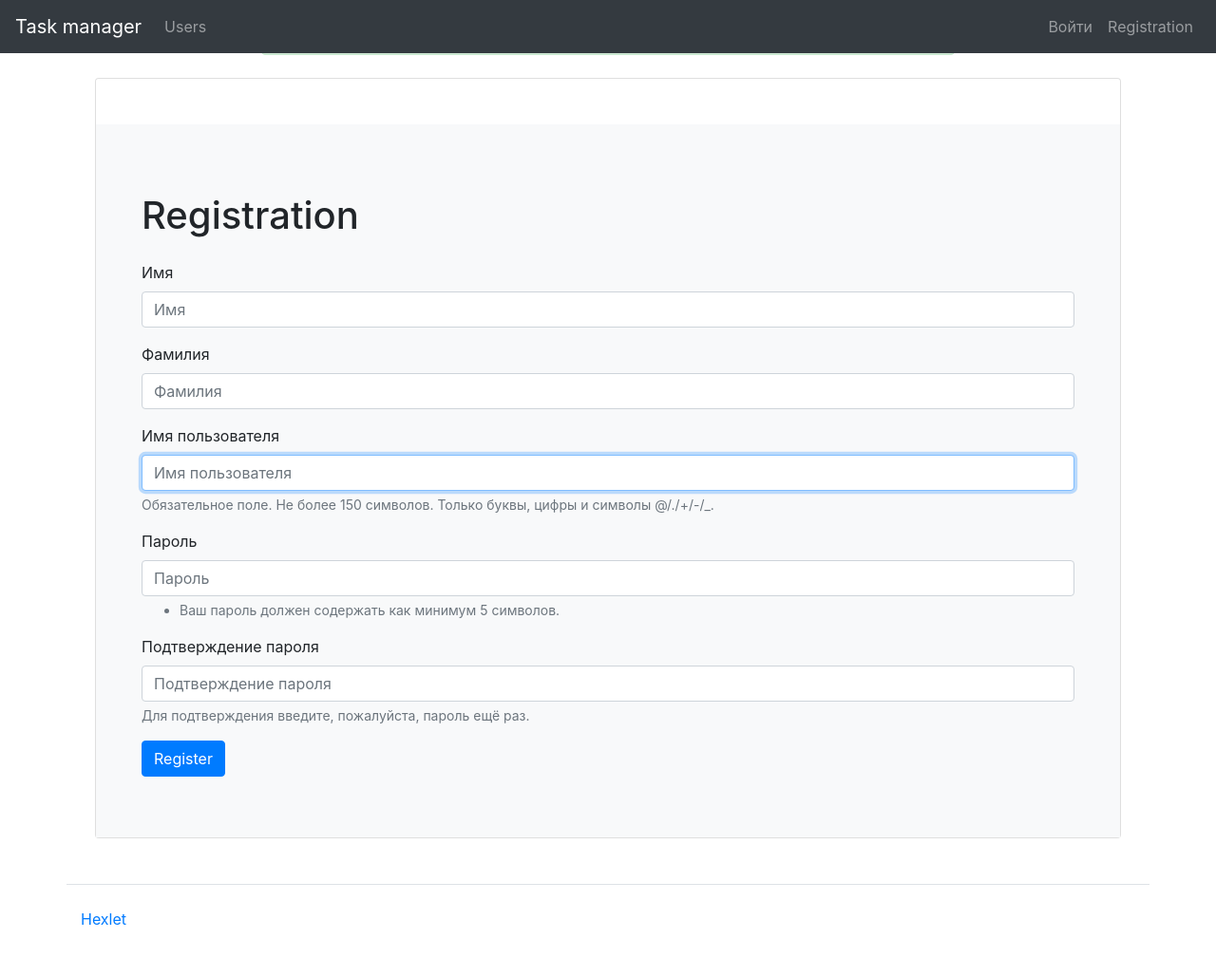
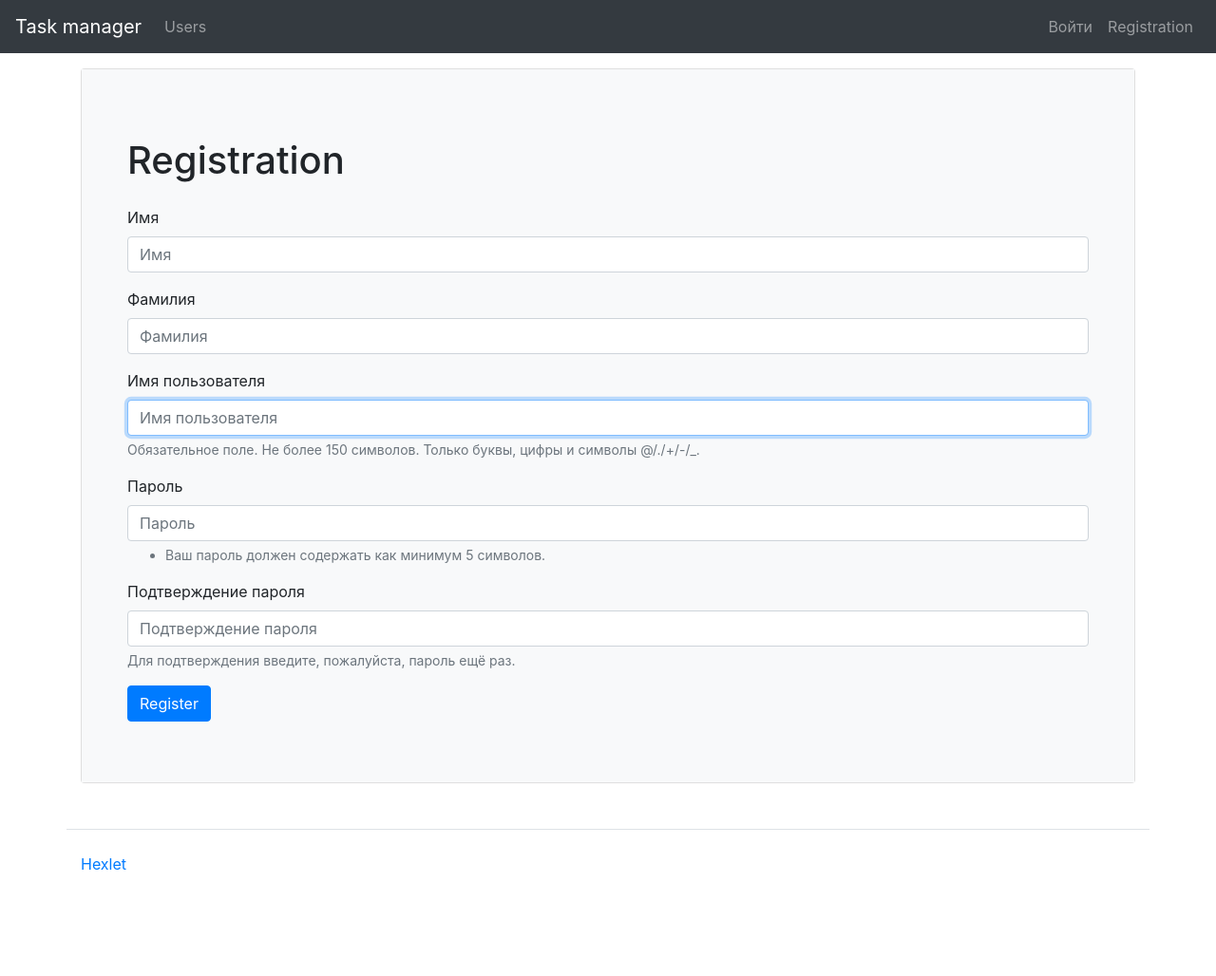
Before and after one commit to Alexion24/python-project-lvl4, a Django app: page /users/create/ in a window 1280 px wide. Shown: the whole page at 95% size. After the commit the page ends 916 px from the top, so only its background shows below. Run offline with Django 4.2, Linux system fonts and the light colour scheme; tables that the repository leaves empty hold one stand-in row (values such as "Sample post"); one stand-in notice (Sample message) is shown; some libraries are stand-ins or nearby versions.

Commit message:
fix templates

```diff
--- a/templates/base.html
+++ b/templates/base.html
@@ -15,12 +15,12 @@
 </head>
 
 <body class="d-flex flex-column min-vh-100">
-    <nav class="navbar navbar-expand-md navbar-dark fixed-top bg-dark">
+    <nav class="navbar navbar-expand-lg navbar-dark bg-dark mb-3">
         <a class="navbar-brand" href="{% url 'index' %}">{% translate 'Task manager' %}</a>
-        <button class="navbar-toggler" type="button" data-toggle="collapse" data-target="#navbarCollapse" aria-controls="navbarCollapse" aria-expanded="false" aria-label="Toggle navigation">
+        <button class="navbar-toggler collapsed" data-toggle="collapse" data-target="#navbarToggleExternalContent" aria-expanded="false">
             <span class="navbar-toggler-icon"></span>
         </button>
-        <div class="collapse navbar-collapse" id="navbarCollapse">
+        <div class="navbar-collapse collapse" id="navbarToggleExternalContent" style="">
             <ul class="navbar-nav mr-auto">
                 <li class="nav-item">
                     <a class="nav-link" href="{% url 'users:users' %}">{% translate 'Users' %}</a>
@@ -43,37 +43,7 @@
         </div>
     </nav>
 
-    <div class="container">
-        <div class="row">
-          <div class="col-md-8 mx-auto my-2">
-            {% if messages %}
-                {% for message in messages %}
-                    {% if message.level == DEFAULT_MESSAGE_LEVELS.ERROR %}
-                    <div class="alert alert-danger alert-dismissible fade show" role="alert">
-                      {{ message }}
-                      <button type="button" class="close" data-dismiss="alert" aria-label="Close">
-                        <span aria-hidden="true">&times;</span>
-                      </button>
-                    </div>
-                    {% else %}
-                    <div class="alert alert-success alert-dismissible fade show" role="alert">
-                      {{ message }}
-                      <button type="button" class="close" data-dismiss="alert" aria-label="Close">
-                        <span aria-hidden="true">&times;</span>
-                      </button>
-                    </div>
-                    {% endif %}
-                </li>
-                {% endfor %}
-            </ul>
-            {% endif %}
-          </div>
-        </div>
-    </div>
-
-    <div class="container wrapper flex-grow-1">
-        {% block content %}{% endblock %}
-    </div>
+    {% block content %}{% endblock %}
 
     <footer>
         <div class="container my-5 pt-4 border-top">
--- a/templates/delete.html
+++ b/templates/delete.html
@@ -6,7 +6,7 @@
 {% block content %}
 <div class="container wrapper flex-grow-1">
     <div class="card">
-        <div class="card-body p-5 bg-light mt-5 pt-4 pb-16">
+        <div class="card-body p-5 bg-light">
             <form method="post">
                 {% csrf_token %}
                 <h1 class="my-4">{{ title }}</h1>
--- a/templates/form.html
+++ b/templates/form.html
@@ -6,7 +6,7 @@
 {% block content %}
 <div class="container wrapper flex-grow-1">
     <div class="card">
-        <div class="card-body p-5 bg-light mt-5 pt-4 pb-16">
+        <div class="card-body p-5 bg-light">
             <h1 class="my-4">{% translate title %}</h1>
             <form method="post">
                 {% csrf_token %}
--- a/templates/index.html
+++ b/templates/index.html
@@ -5,8 +5,10 @@
 {% block title %}Task manager{% endblock %}
 {% block content %}
 <div class="container wrapper flex-grow-1">
+    <h1 class="my-4"></h1>
+    <h1 class="my-4"></h1>
     <div class="card">
-        <div class="card-body p-5 bg-light mt-5 pt-4 pb-16">
+        <div class="card-body p-5 bg-light">
             <div class="display-4">{% translate 'Hello from Hexlet!' %}</div>
             <p class="lead">{% translate 'Practical programming courses' %}</p>
             <hr>
--- a/templates/users/users.html
+++ b/templates/users/users.html
@@ -6,7 +6,7 @@
 {% block content %}
 <div class="container wrapper flex-grow-1">
     <div class="card">
-        <div class="card-body p-5 bg-light mt-5 pt-4 pb-16">
+        <div class="card-body p-5 bg-light">
             <h1 class="my-4">{{ title }}</h1>
             <table class="table table-striped">
                 <thead>
```
